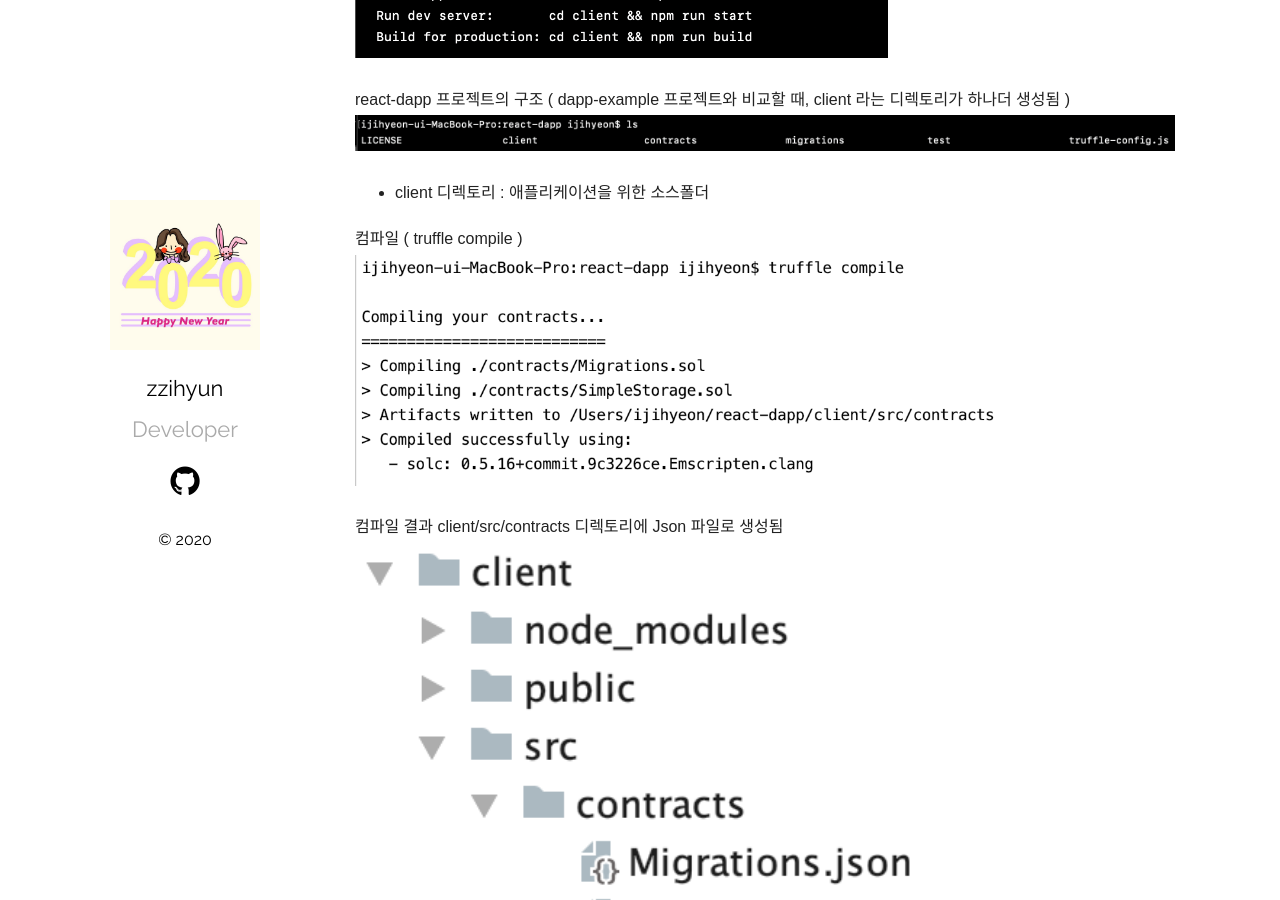
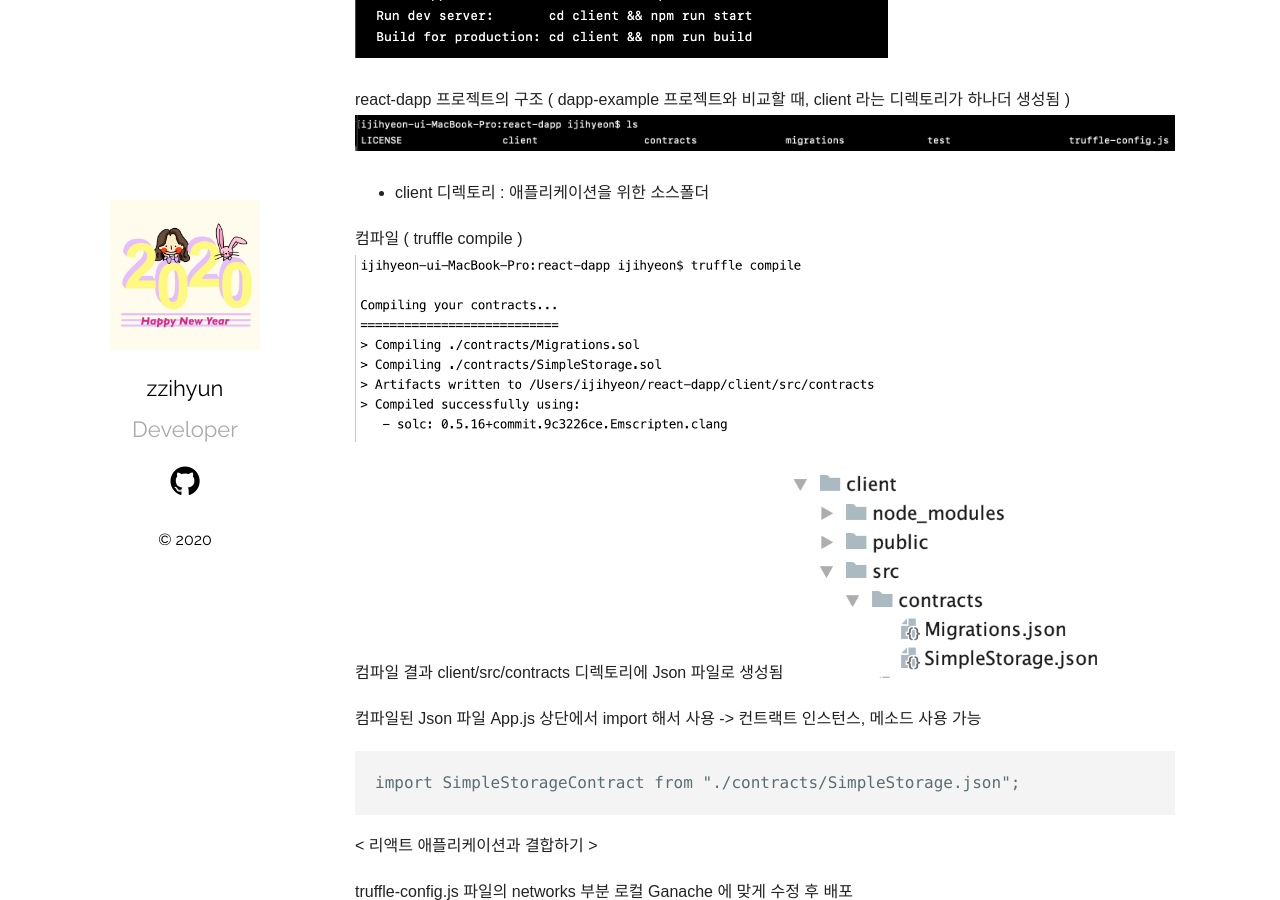
Before and after one commit to jhhhj1002/jhhhj1002.github.io, a Jekyll site: the page built from _posts/2020-03-29-Truffle-in-Blockchain-03.markdown, in a window 1280 px wide and 900 px high, scrolled down 846 px. Built offline with Jekyll 4.4.1, drawn with Linux system fonts in a browser that asks for light colours.

Commit message:
Update 2020-03-29-Truffle-in-Blockchain-03.markdown

```diff
--- a/_posts/2020-03-29-Truffle-in-Blockchain-03.markdown
+++ b/_posts/2020-03-29-Truffle-in-Blockchain-03.markdown
@@ -28,11 +28,12 @@ react-dapp 프로젝트의 구조 ( dapp-example 프로젝트와 비교할 때,
 <img src="/assets/imgs/Blockchain&Truffle_27.png" width="120%" height="100%" >
 + client 디렉토리 : 애플리케이션을 위한 소스폴더
 
+
 컴파일 ( truffle compile )
-<img src="/assets/imgs/Blockchain&Truffle_28.png" width="80%" height="45%" >
+<img src="/assets/imgs/Blockchain&Truffle_28.png" width="65%" height="35%" >
 
 컴파일 결과 client/src/contracts 디렉토리에 Json 파일로 생성됨
-<img src="/assets/imgs/Blockchain&Truffle_29.png" width="80%" height="45%" >
+<img src="/assets/imgs/Blockchain&Truffle_29.png" width="40%" height="30%" >
 
 컴파일된 Json 파일 App.js 상단에서 import 해서 사용
   -> 컨트랙트 인스턴스, 메소드 사용 가능
```
